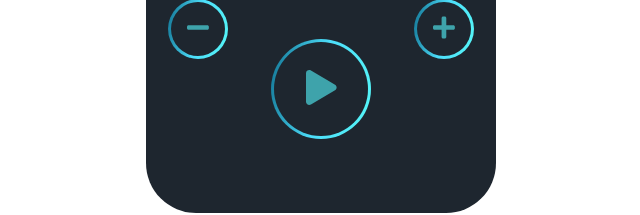
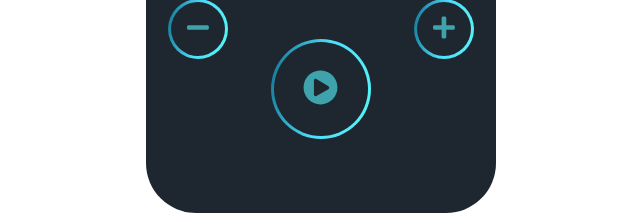
Before and after one commit to hania-jas/metronome-react, a React (Create React App) app: page / in a window 1280 px wide. Shown: the part 427-642 px from the top of the page, without its empty margins (319-959 px from the left). Built offline with nearby package versions, Linux system fonts and the light colour scheme.

Commit message:
changed play icon

```diff
--- a/src/App.tsx
+++ b/src/App.tsx
@@ -8,7 +8,7 @@ import tick1 from './sounds/tick1.wav';
 import Button from './components/Button';
 import PlayPauseButton from './components/PlayPauseButton';
 import { FontAwesomeIcon, FontAwesomeIconProps } from '@fortawesome/react-fontawesome'
-import { faPlay, faPause, faPlus, faMinus, faRecordVinyl } from '@fortawesome/free-solid-svg-icons'
+import { faPlayCircle, faPause, faPlus, faMinus, faRecordVinyl } from '@fortawesome/free-solid-svg-icons'
 
 const TIMER_CONST = 60000;
 let audio = new Audio(tick1);
@@ -17,7 +17,7 @@ const App: React.FC = () => {
 const [tempo, setTempo] = useState<number>(60);
 const [intervalId, setIntervalId] = useState< null | NodeJS.Timeout>();
 const [toggleClass, setToggleClass] = useState<boolean>(false);
-const [buttonName, setButtonName] = useState<any>(<FontAwesomeIcon icon={faPlay}/>);
+const [buttonName, setButtonName] = useState<any>(<FontAwesomeIcon icon={faPlayCircle}/>);
 
 useEffect(() => {
   restartMetronome();
@@ -55,7 +55,7 @@ const togglePlay = (): void => {
    setButtonName(<FontAwesomeIcon icon={faPause}/>);
   } else {
    pause();
-   setButtonName(<FontAwesomeIcon icon={faPlay}/>);
+   setButtonName(<FontAwesomeIcon icon={faPlayCircle}/>);
   }
 }
 
```
